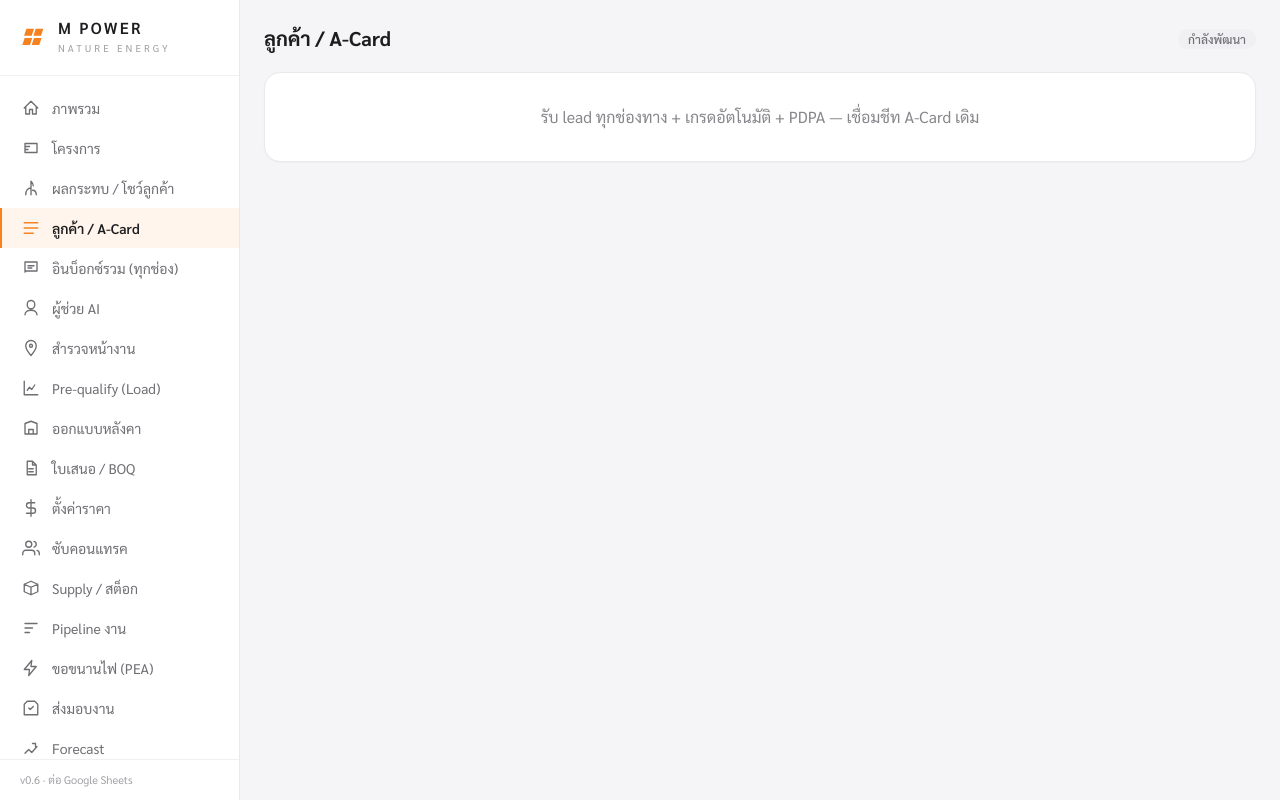
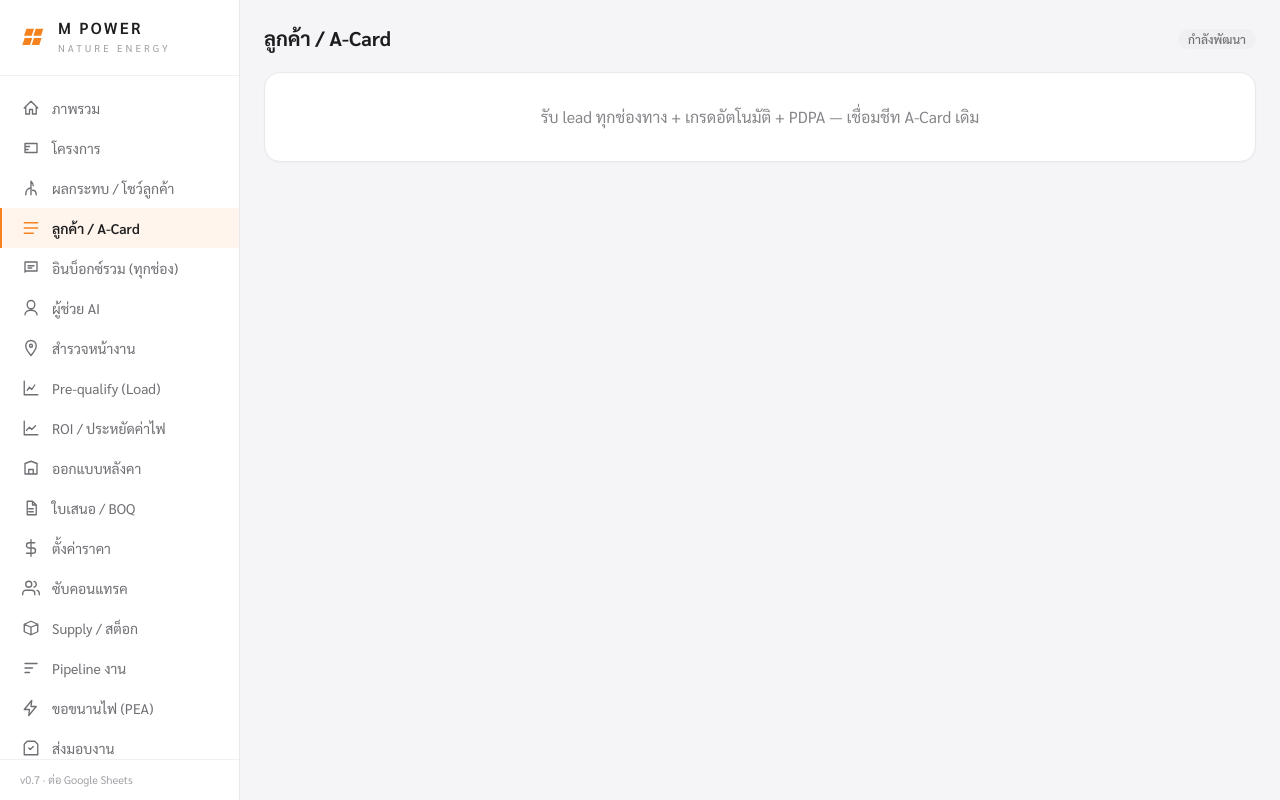
Before and after one commit to MORIZO168/mpower-app, a Next.js app in the folder mpower-app-source-v3/: page /leads in a window 1280 px wide. Built offline with nearby package versions, Linux system fonts and the light colour scheme.

Commit message:
Update Sidebar.js

```diff
--- a/mpower-app-source-v3/components/Sidebar.js
+++ b/mpower-app-source-v3/components/Sidebar.js
@@ -12,6 +12,7 @@ const NAV = [
   { href: "/assistant", label: "ผู้ช่วย AI", icon: "M12 2a5 5 0 015 5v1a5 5 0 01-10 0V7a5 5 0 015-5zM4 21c0-4 4-6 8-6s8 2 8 6" },
   { href: "/survey", label: "สำรวจหน้างาน", icon: "M12 2C8 2 5 5 5 9c0 5 7 13 7 13s7-8 7-13c0-4-3-7-7-7zM12 11a2 2 0 100-4 2 2 0 000 4z" },
   { href: "/prequalify", label: "Pre-qualify (Load)", icon: "M3 3v18h18M7 15l3-4 3 3 4-6" },
+  { href: "/roi", label: "ROI / ประหยัดค่าไฟ", icon: "M3 3v18h18M18 9l-5 5-3-3-4 4" },
   { href: "/design", label: "ออกแบบหลังคา", icon: "M4 20V6l8-3 8 3v14M4 20h16M9 20v-6h6v6" },
   { href: "/quote", label: "ใบเสนอ / BOQ", icon: "M7 3h7l5 5v13H7zM14 3v5h5M9 13h6M9 17h6" },
   { href: "/rates", label: "ตั้งค่าราคา", icon: "M12 1v22M17 5H9.5a3.5 3.5 0 000 7h5a3.5 3.5 0 010 7H6" },
@@ -70,7 +71,7 @@ export default function Sidebar() {
       <aside className="hidden md:flex fixed inset-y-0 left-0 w-60 flex-col bg-white border-r border-[#e8e8ed] text-[#1d1d1f]">
         <div className="px-5 py-5 flex items-center gap-2.5 border-b border-[#f0f0f2]"><Brand /></div>
         <nav className="flex-1 py-3 overflow-y-auto"><NavItems path={path} /></nav>
-        <div className="px-5 py-3 border-t border-[#f0f0f2] text-[11px] text-[#a1a1a6]">v0.6 · ต่อ Google Sheets</div>
+        <div className="px-5 py-3 border-t border-[#f0f0f2] text-[11px] text-[#a1a1a6]">v0.7 · ต่อ Google Sheets</div>
       </aside>
 
       {/* Mobile top bar */}
@@ -94,7 +95,7 @@ export default function Sidebar() {
               </button>
             </div>
             <nav className="flex-1 py-3 overflow-y-auto"><NavItems path={path} onNav={() => setOpen(false)} /></nav>
-            <div className="px-5 py-3 border-t border-[#f0f0f2] text-[11px] text-[#a1a1a6]">v0.6 · ต่อ Google Sheets</div>
+            <div className="px-5 py-3 border-t border-[#f0f0f2] text-[11px] text-[#a1a1a6]">v0.7 · ต่อ Google Sheets</div>
           </aside>
         </div>
       )}
```
